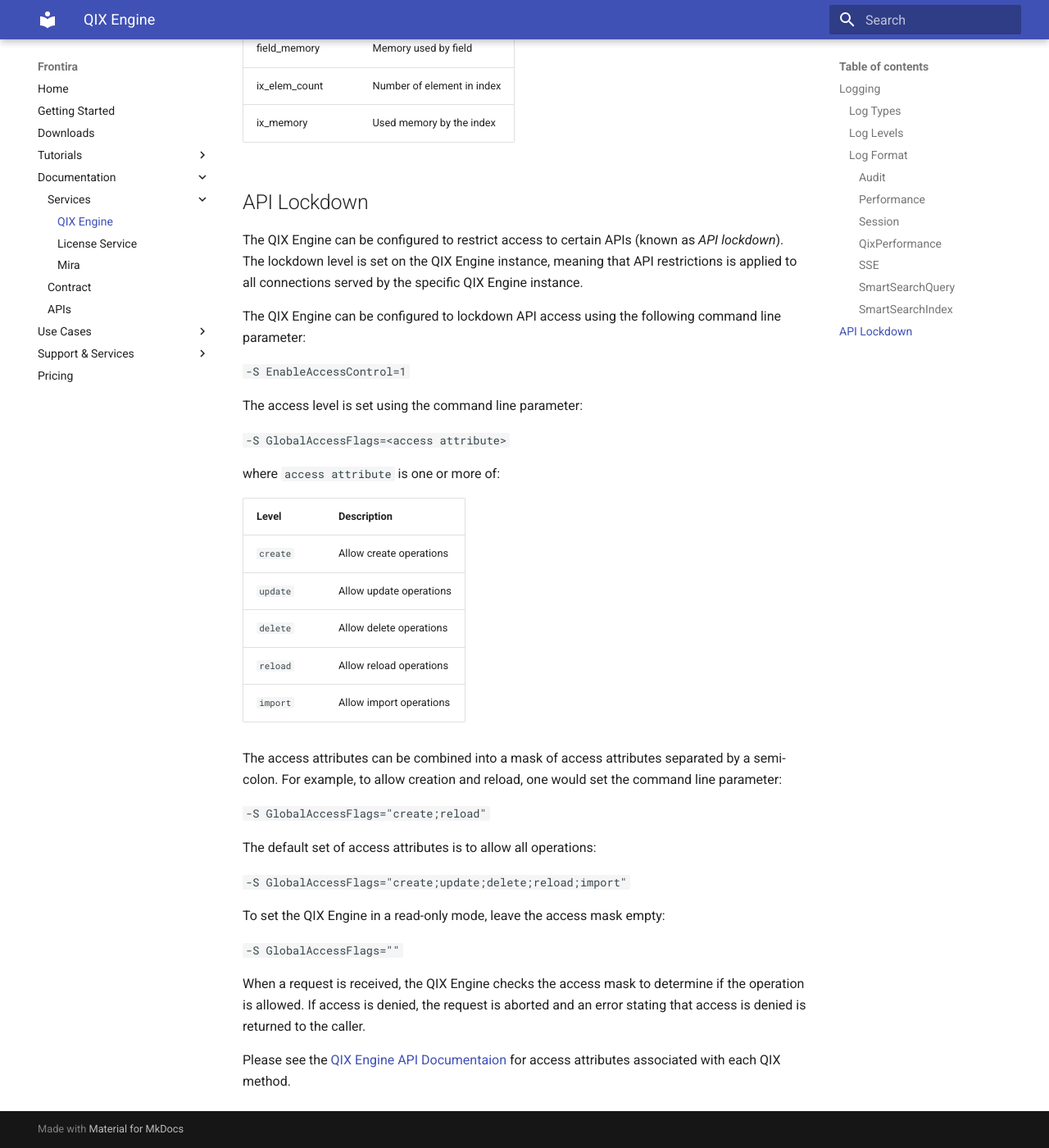
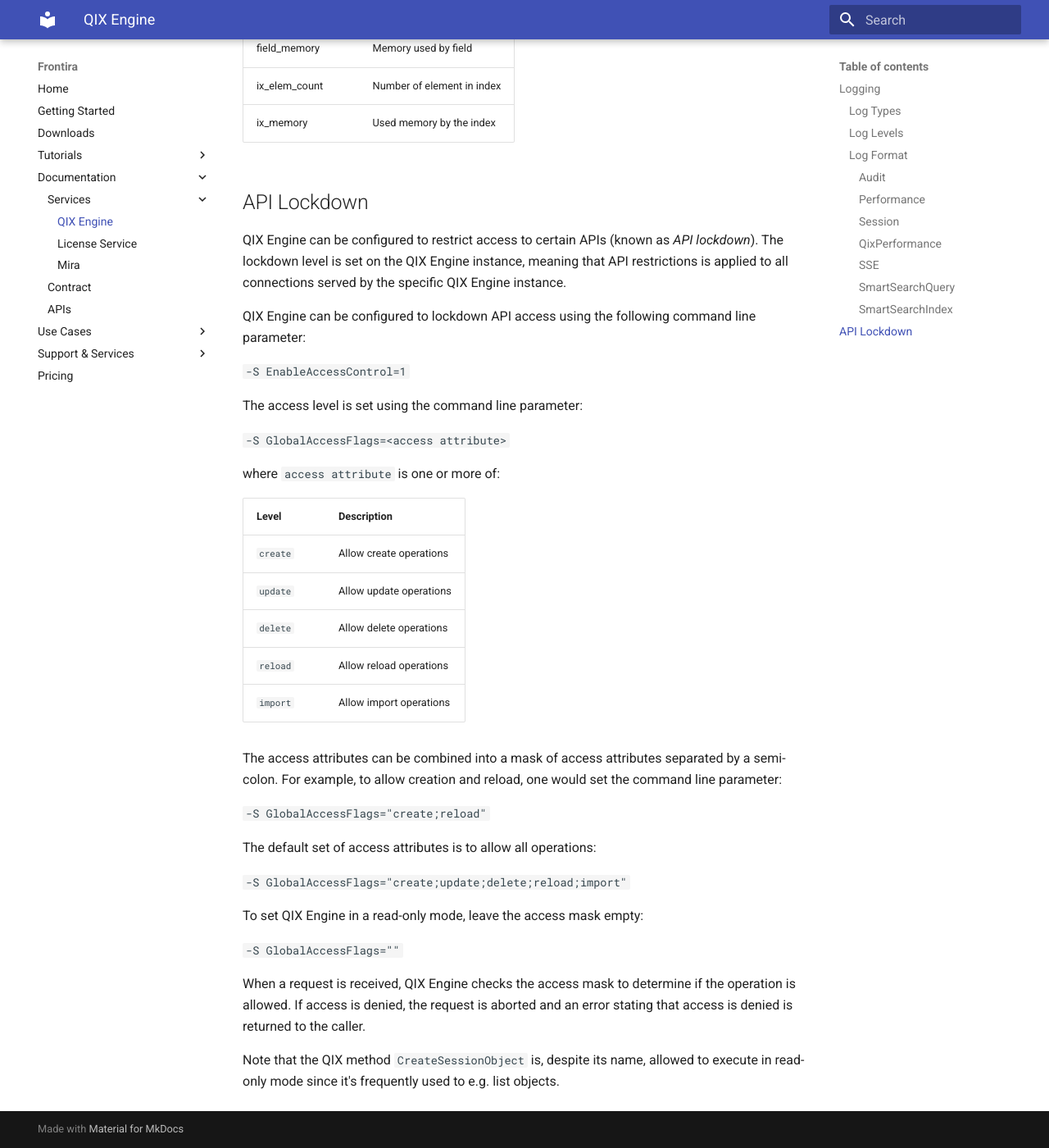
Before and after one commit to qlik-oss/core-website, an MkDocs documentation site: the page built from docs/documentation/services/qix-engine.md, in a window 1280 px wide and 1400 px high, scrolled down 6892 px. Shown: the whole window at 82% size. Built offline with MkDocs 1.6.1 and Material for MkDocs 9.7.7, drawn with Linux system fonts in a browser that asks for light colours; old or Windows-style settings are respelled for this version of MkDocs.

Commit message:
Fixed review comments

```diff
--- a/docs/documentation/services/qix-engine.md
+++ b/docs/documentation/services/qix-engine.md
@@ -194,11 +194,11 @@
 
 ## API Lockdown
 
-The QIX Engine can be configured to restrict access to certain APIs (known as _API lockdown_). The lockdown level is
-set on the QIX Engine instance, meaning that API restrictions is applied to all connections served by the specific QIX
-Engine instance.
+QIX Engine can be configured to restrict access to certain APIs (known as _API lockdown_). The lockdown level is set on
+the QIX Engine instance, meaning that API restrictions is applied to all connections served by the specific QIX Engine
+instance.
 
-The QIX Engine can be configured to lockdown API access using the following command line parameter:
+QIX Engine can be configured to lockdown API access using the following command line parameter:
 
 `-S EnableAccessControl=1`
 
@@ -225,11 +225,12 @@
 
 `-S GlobalAccessFlags="create;update;delete;reload;import"`
 
-To set the QIX Engine in a read-only mode, leave the access mask empty:
+To set QIX Engine in a read-only mode, leave the access mask empty:
 
 `-S GlobalAccessFlags=""`
 
-When a request is received, the QIX Engine checks the access mask to determine if the operation is allowed. If access
+When a request is received, QIX Engine checks the access mask to determine if the operation is allowed. If access
 is denied, the request is aborted and an error stating that access is denied is returned to the caller.
 
-Please see the [QIX Engine API Documentaion](_insert_link_here) for access attributes associated with each QIX method.
+Note that the QIX method `CreateSessionObject` is, despite its name, allowed to execute in read-only mode since it's
+frequently used to e.g. list objects.
```
